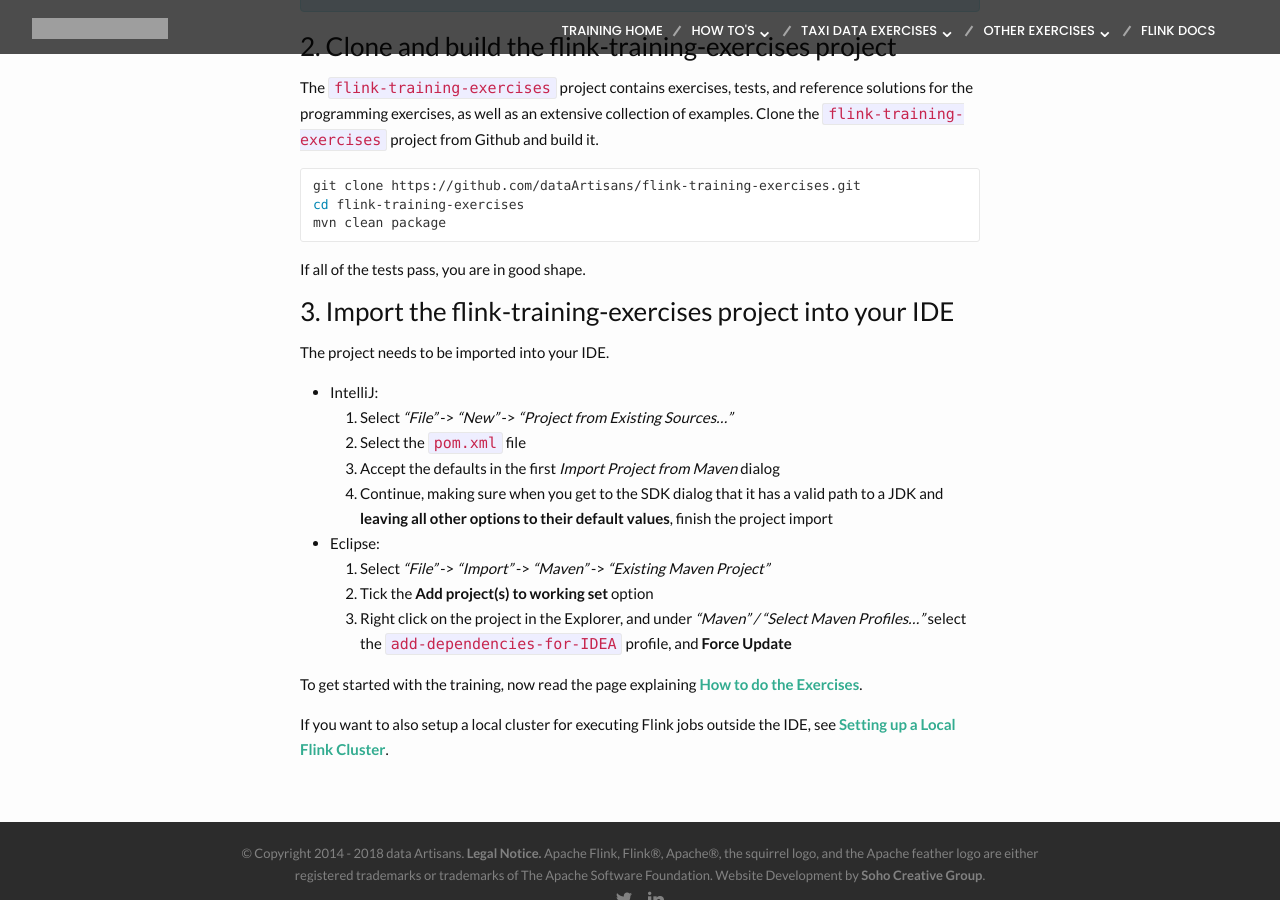
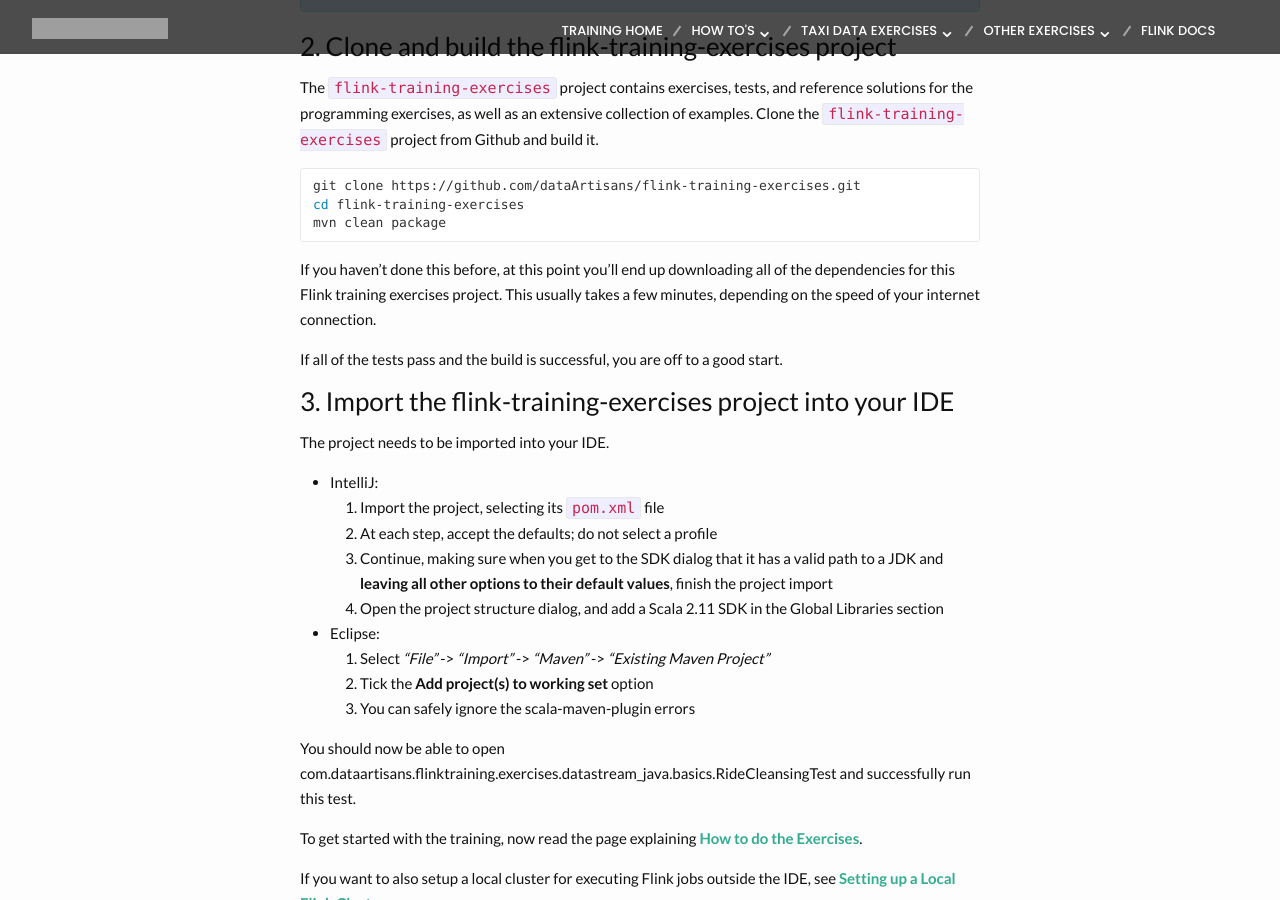
Before and after one commit to dataArtisans/flink-training-web, a Jekyll site: the page built from devEnvSetup.md, in a window 1280 px wide and 900 px high, scrolled down 799 px. Built offline with Jekyll 4.4.1, drawn with Linux system fonts in a browser that asks for light colours; nearby versions of some CDN libraries; grey boxes are pictures that could not be loaded.

Commit message:
Updated instructions for intellij and eclipse.

```diff
--- a/devEnvSetup.md
+++ b/devEnvSetup.md
@@ -41,21 +41,25 @@
 mvn clean package
 ~~~
 
-If all of the tests pass, you are in good shape.
+If you haven't done this before, at this point you'll end up downloading all of the dependencies for this Flink training exercises project. This usually takes a few minutes, depending on the speed of your internet connection.
+
+If all of the tests pass and the build is successful, you are off to a good start.
 
 ### 3. Import the flink-training-exercises project into your IDE
 
-The  project needs to be imported into your IDE.
+The project needs to be imported into your IDE.
 
 - IntelliJ:
-  1. Select *"File"* -> *"New"* -> *"Project from Existing Sources..."*
-  1. Select the `pom.xml` file
-  1. Accept the defaults in the first *Import Project from Maven* dialog
+  1. Import the project, selecting its `pom.xml` file
+  1. At each step, accept the defaults; do not select a profile
   1. Continue, making sure when you get to the SDK dialog that it has a valid path to a JDK and **leaving all other options to their default values**, finish the project import
+  1. Open the project structure dialog, and add a Scala 2.11 SDK in the Global Libraries section
 - Eclipse:
   1. Select *"File"* -> *"Import"* -> *"Maven"* -> *"Existing Maven Project"*
   1. Tick the **Add project(s) to working set** option
-  1. Right click on the project in the Explorer, and under *"Maven" / "Select Maven Profiles..."* select the `add-dependencies-for-IDEA` profile, and **Force Update**
+  1. You can safely ignore the scala-maven-plugin errors
+
+You should now be able to open com.dataartisans.flinktraining.exercises.datastream_java.basics.RideCleansingTest and successfully run this test.
 
 To get started with the training, now read the page explaining [How to do the Exercises]({{site.baseurl}}/howto-exercises.html).
 
```
Also changed, not shown: howto-exercises.md (+2 -2 lines).
